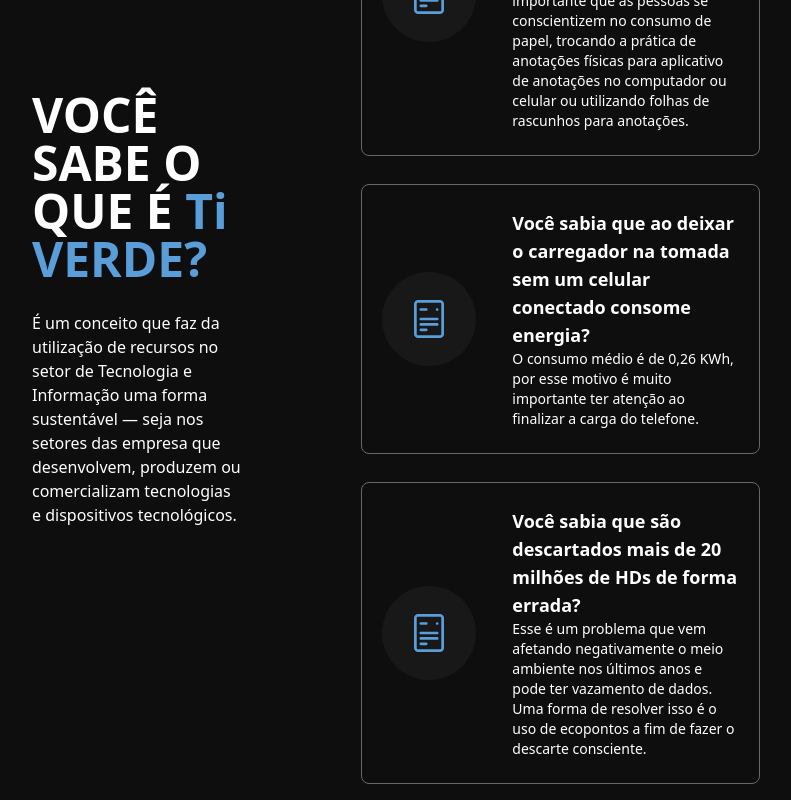
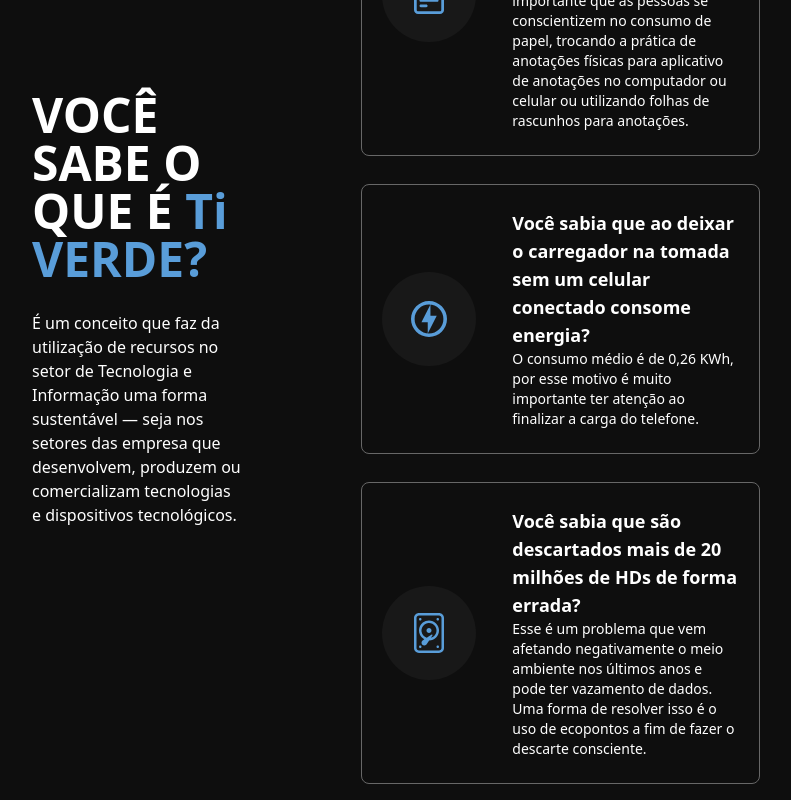
Before and after one commit to RyanHenriqueBelfort/Site_Fapam, a React (Vite) app: page / in a window 1280 px wide. Shown: the part 3182-3982 px from the top of the page, without its empty margins (248-1039 px from the left). Built offline with nearby package versions, Linux system fonts and the light colour scheme.

Commit message:
Adicionando images

```diff
--- a/src/App.jsx
+++ b/src/App.jsx
@@ -156,7 +156,7 @@ function App() {
               </div>
             </div>
             <div className="flex border-projeto-gray border rounded-lg lg:py-6 py-2 lg:px-5 px-2 mt-7">
-              <img src={icon1} alt="" className="lg:mr-9 mr-2" />
+              <img src={icon2} alt="" className="lg:mr-9 mr-2" />
               <div className="">
                 <h3 className="lg:text-lg text-sm font-bold">
                   Você sabia que ao deixar o carregador na tomada sem um celular
@@ -169,7 +169,7 @@ function App() {
               </div>
             </div>
             <div className="flex border-projeto-gray border rounded-lg lg:py-6 py-2 lg:px-5 px-2 mt-7">
-              <img src={icon1} alt="" className="lg:mr-9 mr-2" />
+              <img src={icon3} alt="" className="lg:mr-9 mr-2" />
               <div className="">
                 <h3 className="lg:text-lg text-sm font-bold">
                   Você sabia que são descartados mais de 20 milhões de HDs de
```
